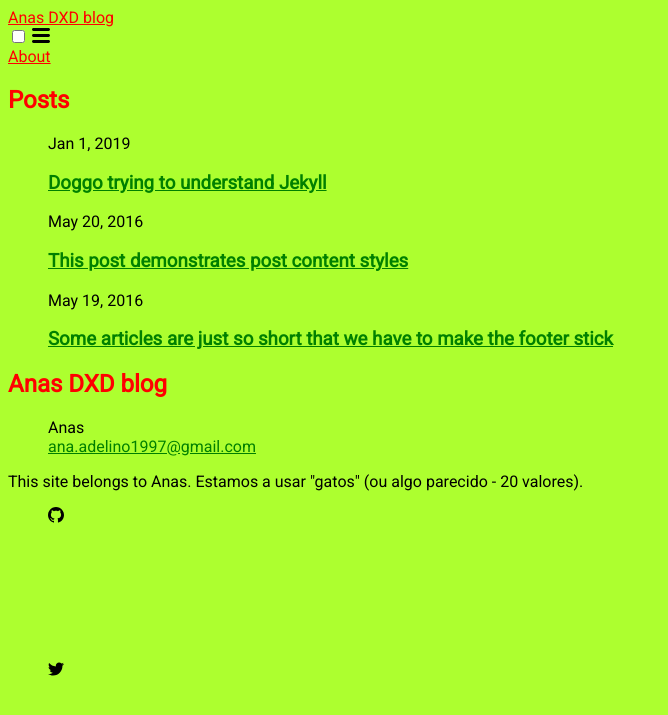
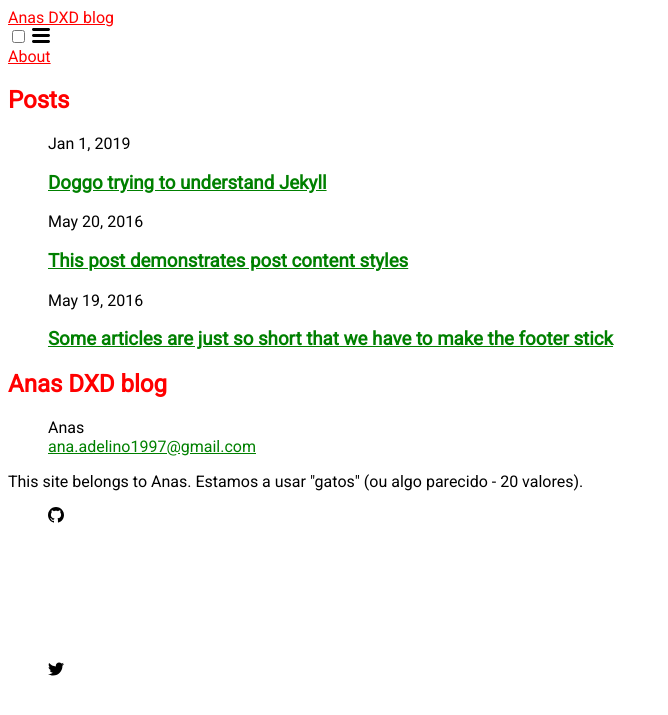
Before and after one commit to anaadelino/anaadelino.github.io, a Jekyll site: the page built from index.md, in a window 1280 px wide. Shown: the top 715 px of the page, without its empty margins (0-668 px from the left). Built offline with Jekyll 4.4.1, drawn with Linux system fonts in a browser that asks for light colours.

Commit message:
Revert "Update omeuestilo.scss"
This reverts commit 32d192b3a09955c7743577210a295d3597065d29.

```diff
--- a/_sass/omeuestilo.scss
+++ b/_sass/omeuestilo.scss
@@ -4,7 +4,6 @@ $brandcolor: red;
 
 body {
     font-family: $mytype;
-    background-color: greenyellow;
 }
 
 a,
```
